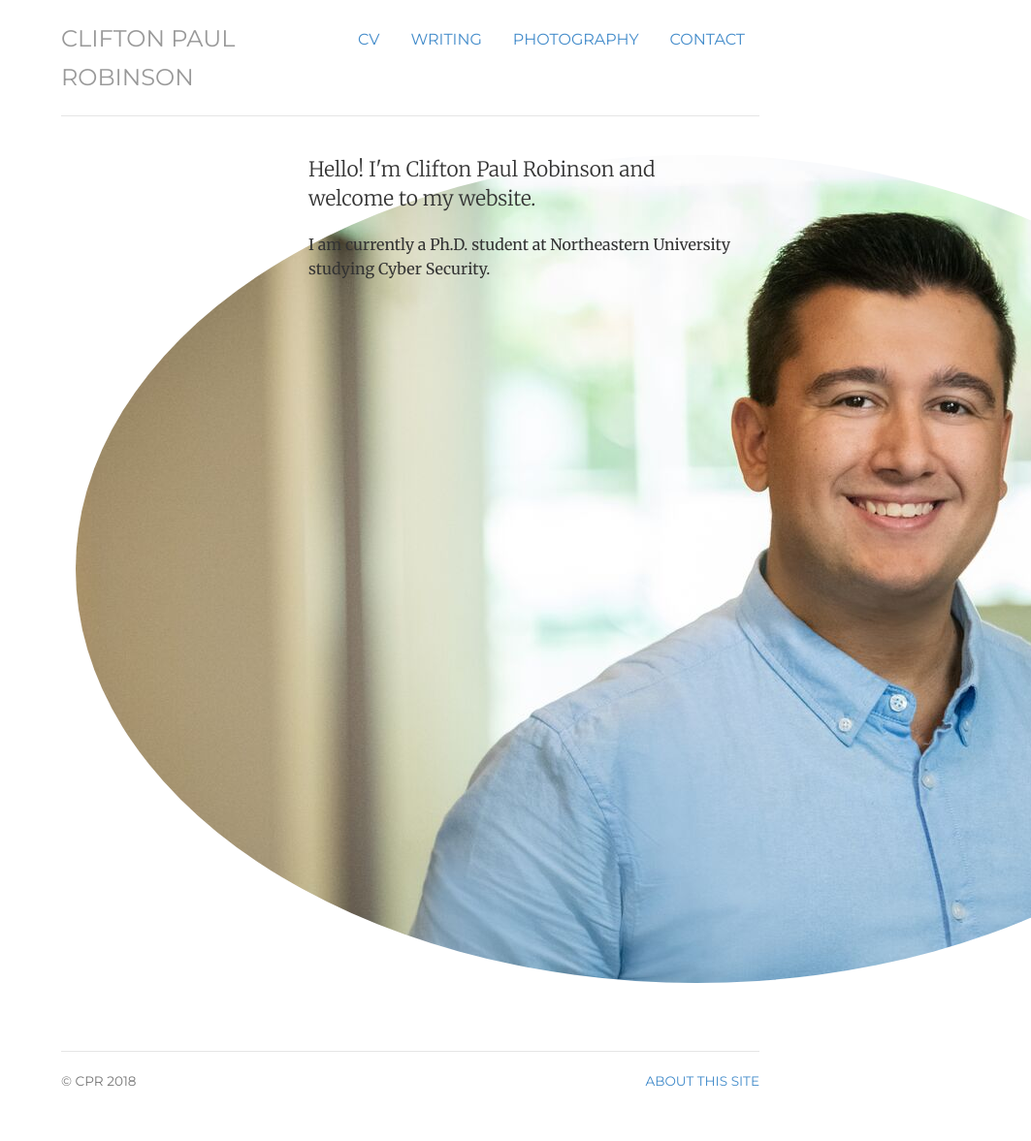
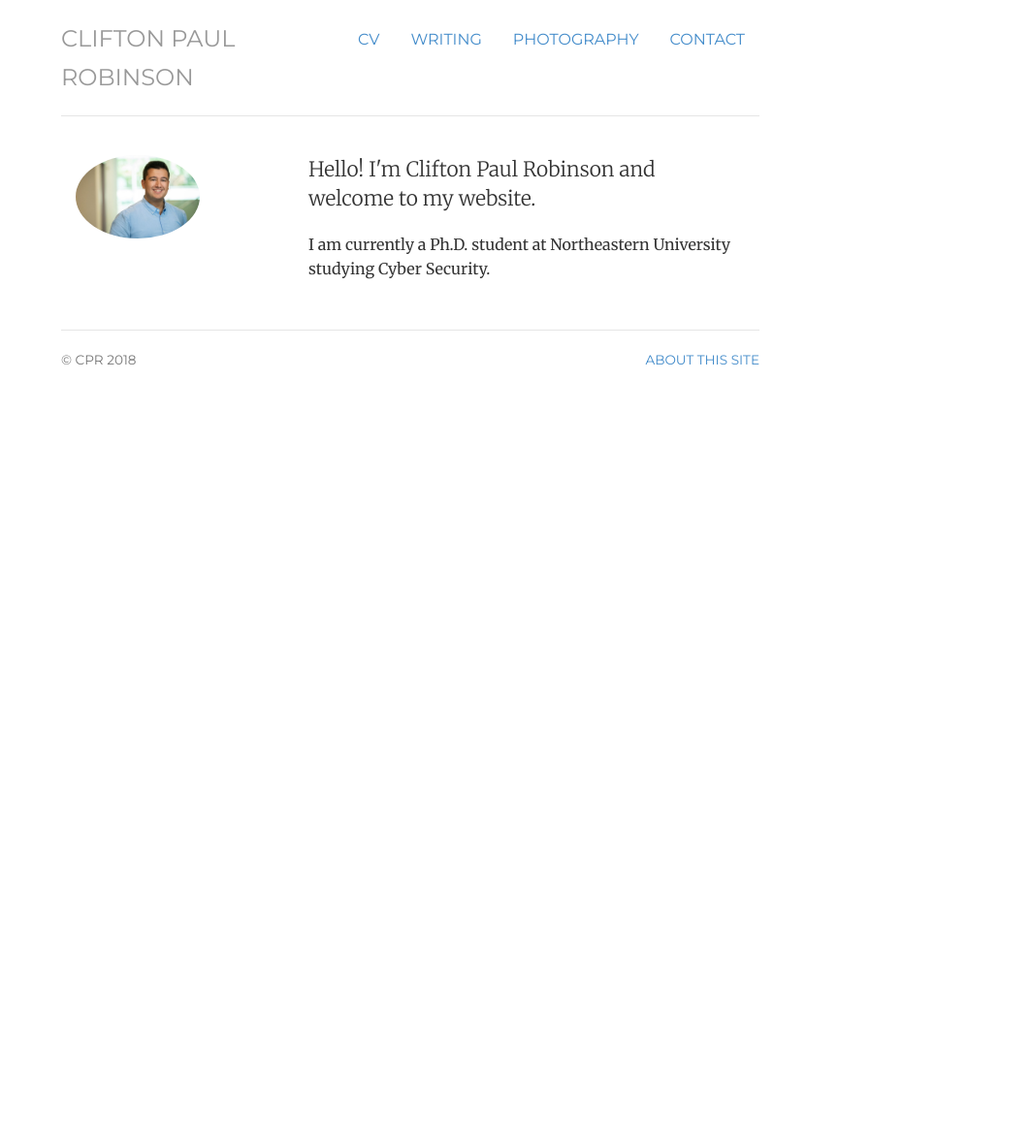
Before and after one commit to cprobinson81/cprobinson81.github.io, a Jekyll site: the page built from index.html, in a window 1280 px wide. Shown: the whole page at 97% size, without its empty margins (217-1280 px from the left). Built offline with Jekyll 4.4.1, drawn with Linux system fonts in a browser that asks for light colours; after the commit the page ends 900 px from its top, so only the background shows below that.

Commit message:
Update index.html

```diff
--- a/index.html
+++ b/index.html
@@ -9,9 +9,9 @@ contact: passive
 <!-- <div class="jumbotron"> -->
 <div class="row marketing">
 	<div class="col-sm-4">
-        <img  class="img-circle avatar" alt="CPR" src="img/robinson.JPG">
+        <img  class="img-circle avatar" alt="CPR" src="img/robinson.JPG" width="128" height="86">
 	</div>
-	<div itemscope itemtype="http://data-vocabulary.org/Person" class="col-sm-8" width="128" height="86">
+	<div itemscope itemtype="http://data-vocabulary.org/Person" class="col-sm-8">
         <p class="lead">Hello! I'm <span itemprop="name">Clifton Paul Robinson</span> and welcome to my website.</p>
         <p>I am currently a Ph.D. student at Northeastern University studying Cyber Security.</p>
 	</div>
```
